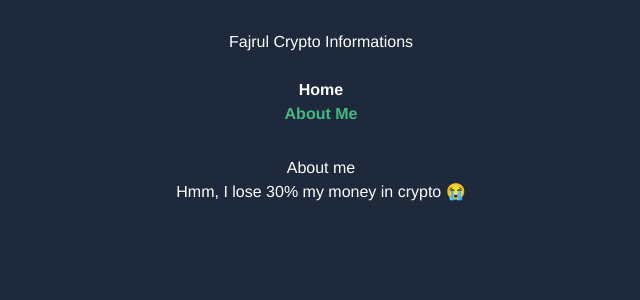
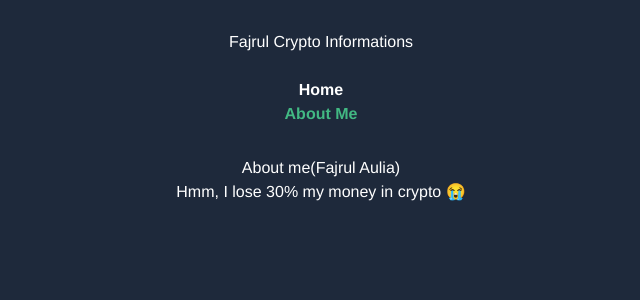
Before and after one commit to fajrulaulia/vuecrypto-info, a Vue app: page /about in a window 1280 px wide. Shown: the top 300 px of the page, without its empty margins (319-959 px from the left). Built offline with nearby package versions, Linux system fonts and the light colour scheme.

Commit message:
add  home view

```diff
--- a/src/views/AboutView.vue
+++ b/src/views/AboutView.vue
@@ -1,6 +1,6 @@
 <template>
   <div class="Detail">
-    <h1 class="text-center text-xl font-semibold">About me</h1>
+    <h1 class="text-center text-xl font-semibold">About me(Fajrul Aulia)</h1>
     <p >
       Hmm, I lose 30% my money in crypto 😭
 
--- a/src/views/HomeView.vue
+++ b/src/views/HomeView.vue
@@ -42,7 +42,14 @@ export default {
 
       axios(config)
         .then(res => this.datas = res.data)
-        .catch(err => console.log(err));
+        .catch(err => {
+          console.log(err.message)
+          if (err.message === "Request failed with status code 429") {
+            alert("Error: Kena limit bre")
+            return
+          }
+          alert("Error: ini kurang ngerti kenapa, cak check log bree")
+        });
     }
   }
 }
```
